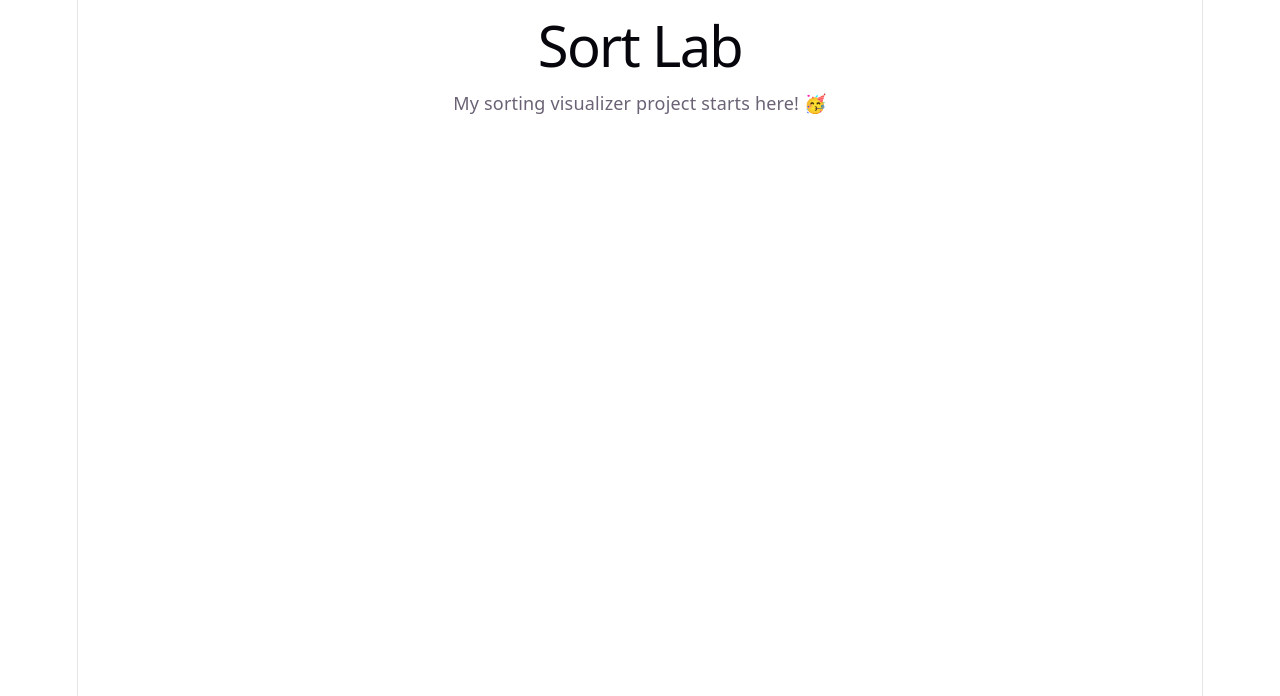
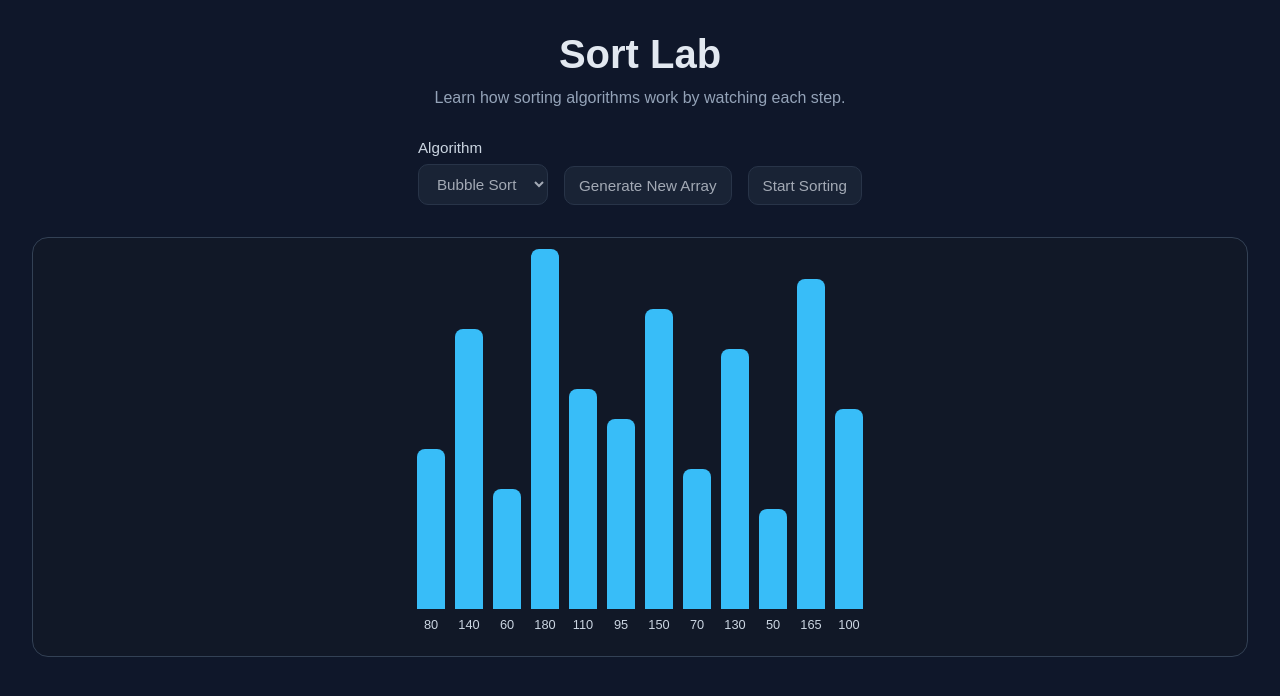
Before and after one commit to RajanP2001/sort-lab, a React (Vite) app: page / in a window 1280 px wide. Shown: the top 696 px of the page. Built offline with nearby package versions, Linux system fonts and the light colour scheme.

Commit message:
add initial app shell and sample bars (#1)

```diff
--- a/src/App.css
+++ b/src/App.css
@@ -1,184 +1,90 @@
-.counter {
-  font-size: 16px;
-  padding: 5px 10px;
-  border-radius: 5px;
-  color: var(--accent);
-  background: var(--accent-bg);
-  border: 2px solid transparent;
-  transition: border-color 0.3s;
-  margin-bottom: 24px;
-
-  &:hover {
-    border-color: var(--accent-border);
-  }
-  &:focus-visible {
-    outline: 2px solid var(--accent);
-    outline-offset: 2px;
-  }
+.app {
+  min-height: 100vh;
+  padding: 32px;
+  background: #0f172a;
+  color: #e2e8f0;
+  font-family: Arial, sans-serif;
 }
 
-.hero {
-  position: relative;
-
-  .base,
-  .framework,
-  .vite {
-    inset-inline: 0;
-    margin: 0 auto;
-  }
-
-  .base {
-    width: 170px;
-    position: relative;
-    z-index: 0;
-  }
-
-  .framework,
-  .vite {
-    position: absolute;
-  }
-
-  .framework {
-    z-index: 1;
-    top: 34px;
-    height: 28px;
-    transform: perspective(2000px) rotateZ(300deg) rotateX(44deg) rotateY(39deg)
-      scale(1.4);
-  }
-
-  .vite {
-    z-index: 0;
-    top: 107px;
-    height: 26px;
-    width: auto;
-    transform: perspective(2000px) rotateZ(300deg) rotateX(40deg) rotateY(39deg)
-      scale(0.8);
-  }
+.app__header {
+  text-align: center;
+  margin-bottom: 32px;
 }
 
-#center {
+.app__header h1 {
+  margin: 0;
+  font-size: 2.5rem;
+}
+
+.app__subtitle {
+  margin-top: 12px;
+  color: #94a3b8;
+  font-size: 1rem;
+}
+
+.controls {
+  display: flex;
+  flex-wrap: wrap;
+  gap: 16px;
+  justify-content: center;
+  align-items: end;
+  margin-bottom: 32px;
+}
+
+.control-group {
   display: flex;
   flex-direction: column;
-  gap: 25px;
-  place-content: center;
-  place-items: center;
-  flex-grow: 1;
-
-  @media (max-width: 1024px) {
-    padding: 32px 20px 24px;
-    gap: 18px;
-  }
+  gap: 8px;
 }
 
-#next-steps {
-  display: flex;
-  border-top: 1px solid var(--border);
-  text-align: left;
-
-  & > div {
-    flex: 1 1 0;
-    padding: 32px;
-    @media (max-width: 1024px) {
-      padding: 24px 20px;
-    }
-  }
-
-  .icon {
-    margin-bottom: 16px;
-    width: 22px;
-    height: 22px;
-  }
-
-  @media (max-width: 1024px) {
-    flex-direction: column;
-    text-align: center;
-  }
+.control-group label {
+  font-size: 0.95rem;
+  color: #cbd5e1;
 }
 
-#docs {
-  border-right: 1px solid var(--border);
-
-  @media (max-width: 1024px) {
-    border-right: none;
-    border-bottom: 1px solid var(--border);
-  }
+.control-group select,
+.controls button {
+  padding: 10px 14px;
+  border-radius: 10px;
+  border: 1px solid #334155;
+  background: #1e293b;
+  color: #e2e8f0;
+  font-size: 0.95rem;
 }
 
-#next-steps ul {
-  list-style: none;
-  padding: 0;
-  display: flex;
-  gap: 8px;
-  margin: 32px 0 0;
-
-  .logo {
-    height: 18px;
-  }
-
-  a {
-    color: var(--text-h);
-    font-size: 16px;
-    border-radius: 6px;
-    background: var(--social-bg);
-    display: flex;
-    padding: 6px 12px;
-    align-items: center;
-    gap: 8px;
-    text-decoration: none;
-    transition: box-shadow 0.3s;
-
-    &:hover {
-      box-shadow: var(--shadow);
-    }
-    .button-icon {
-      height: 18px;
-      width: 18px;
-    }
-  }
-
-  @media (max-width: 1024px) {
-    margin-top: 20px;
-    flex-wrap: wrap;
-    justify-content: center;
-
-    li {
-      flex: 1 1 calc(50% - 8px);
-    }
-
-    a {
-      width: 100%;
-      justify-content: center;
-      box-sizing: border-box;
-    }
-  }
+.controls button:disabled,
+.control-group select:disabled {
+  opacity: 0.7;
+  cursor: not-allowed;
 }
 
-#spacer {
-  height: 88px;
-  border-top: 1px solid var(--border);
-  @media (max-width: 1024px) {
-    height: 48px;
-  }
+.visualizer {
+  height: 420px;
+  display: flex;
+  align-items: end;
+  justify-content: center;
+  gap: 10px;
+  padding: 24px;
+  border: 1px solid #334155;
+  border-radius: 16px;
+  background: #111827;
 }
 
-.ticks {
-  position: relative;
-  width: 100%;
+.bar-wrapper {
+  display: flex;
+  flex-direction: column;
+  align-items: center;
+  gap: 8px;
+}
 
-  &::before,
-  &::after {
-    content: '';
-    position: absolute;
-    top: -4.5px;
-    border: 5px solid transparent;
-  }
+.bar {
+  width: 28px;
+  background: #38bdf8;
+  border-radius: 8px 8px 0 0;
+  transition: height 0.3s ease;
+}
 
-  &::before {
-    left: 0;
-    border-left-color: var(--border);
-  }
-  &::after {
-    right: 0;
-    border-right-color: var(--border);
-  }
+.bar-label {
+  font-size: 0.8rem;
+  color: #cbd5e1;
 }
--- a/src/App.tsx
+++ b/src/App.tsx
@@ -1,8 +1,41 @@
+import "./App.css";
+
+const sampleBars = [80, 140, 60, 180, 110, 95, 150, 70, 130, 50, 165, 100];
+
 function App() {
   return (
-    <div>
-      <h1>Sort Lab</h1>
-      <p>My sorting visualizer project starts here! 🥳</p>
+    <div className="app">
+      <header className="app__header">
+        <h1>Sort Lab</h1>
+        <p className="app__subtitle">
+          Learn how sorting algorithms work by watching each step.
+        </p>
+      </header>
+
+      <section className="controls">
+        <div className="control-group">
+          <label htmlFor="algorithm">Algorithm</label>
+          <select id="algorithm" disabled>
+            <option>Bubble Sort</option>
+          </select>
+        </div>
+
+        <button disabled>Generate New Array</button>
+        <button disabled>Start Sorting</button>
+      </section>
+
+      <section className="visualizer">
+        {sampleBars.map((value, index) => (
+          <div key={index} className="bar-wrapper">
+            <div
+              className="bar"
+              style={{ height: `${value * 2}px` }}
+              title={`Value: ${value}`}
+            />
+            <span className="bar-label">{value}</span>
+          </div>
+        ))}
+      </section>
     </div>
   );
 }
--- a/src/index.css
+++ b/src/index.css
@@ -1,111 +1,10 @@
-:root {
-  --text: #6b6375;
-  --text-h: #08060d;
-  --bg: #fff;
-  --border: #e5e4e7;
-  --code-bg: #f4f3ec;
-  --accent: #aa3bff;
-  --accent-bg: rgba(170, 59, 255, 0.1);
-  --accent-border: rgba(170, 59, 255, 0.5);
-  --social-bg: rgba(244, 243, 236, 0.5);
-  --shadow:
-    rgba(0, 0, 0, 0.1) 0 10px 15px -3px, rgba(0, 0, 0, 0.05) 0 4px 6px -2px;
-
-  --sans: system-ui, 'Segoe UI', Roboto, sans-serif;
-  --heading: system-ui, 'Segoe UI', Roboto, sans-serif;
-  --mono: ui-monospace, Consolas, monospace;
-
-  font: 18px/145% var(--sans);
-  letter-spacing: 0.18px;
-  color-scheme: light dark;
-  color: var(--text);
-  background: var(--bg);
-  font-synthesis: none;
-  text-rendering: optimizeLegibility;
-  -webkit-font-smoothing: antialiased;
-  -moz-osx-font-smoothing: grayscale;
-
-  @media (max-width: 1024px) {
-    font-size: 16px;
-  }
-}
-
-@media (prefers-color-scheme: dark) {
-  :root {
-    --text: #9ca3af;
-    --text-h: #f3f4f6;
-    --bg: #16171d;
-    --border: #2e303a;
-    --code-bg: #1f2028;
-    --accent: #c084fc;
-    --accent-bg: rgba(192, 132, 252, 0.15);
-    --accent-border: rgba(192, 132, 252, 0.5);
-    --social-bg: rgba(47, 48, 58, 0.5);
-    --shadow:
-      rgba(0, 0, 0, 0.4) 0 10px 15px -3px, rgba(0, 0, 0, 0.25) 0 4px 6px -2px;
-  }
-
-  #social .button-icon {
-    filter: invert(1) brightness(2);
-  }
-}
-
-#root {
-  width: 1126px;
-  max-width: 100%;
-  margin: 0 auto;
-  text-align: center;
-  border-inline: 1px solid var(--border);
-  min-height: 100svh;
-  display: flex;
-  flex-direction: column;
+* {
   box-sizing: border-box;
 }
 
-body {
+html,
+body,
+#root {
   margin: 0;
+  min-height: 100%;
 }
-
-h1,
-h2 {
-  font-family: var(--heading);
-  font-weight: 500;
-  color: var(--text-h);
-}
-
-h1 {
-  font-size: 56px;
-  letter-spacing: -1.68px;
-  margin: 32px 0;
-  @media (max-width: 1024px) {
-    font-size: 36px;
-    margin: 20px 0;
-  }
-}
-h2 {
-  font-size: 24px;
-  line-height: 118%;
-  letter-spacing: -0.24px;
-  margin: 0 0 8px;
-  @media (max-width: 1024px) {
-    font-size: 20px;
-  }
-}
-p {
-  margin: 0;
-}
-
-code,
-.counter {
-  font-family: var(--mono);
-  display: inline-flex;
-  border-radius: 4px;
-  color: var(--text-h);
-}
-
-code {
-  font-size: 15px;
-  line-height: 135%;
-  padding: 4px 8px;
-  background: var(--code-bg);
-}
```
